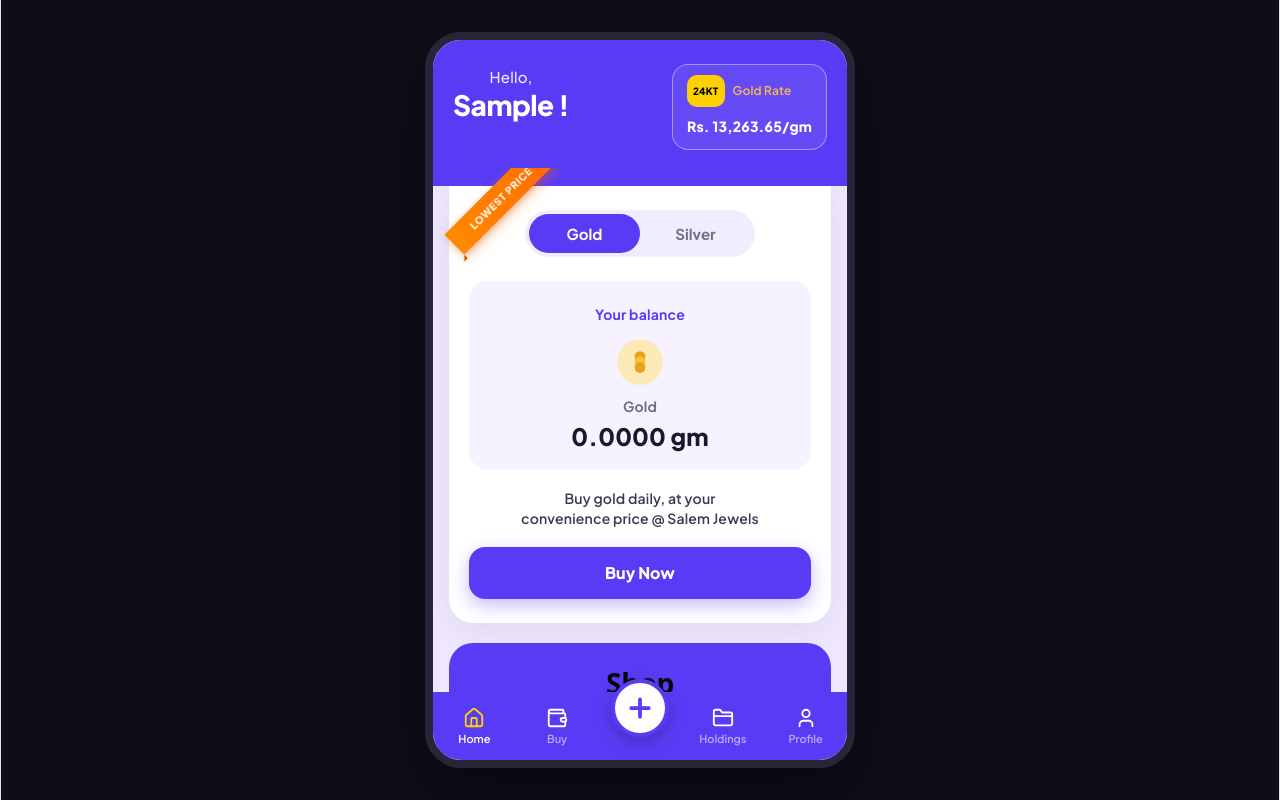
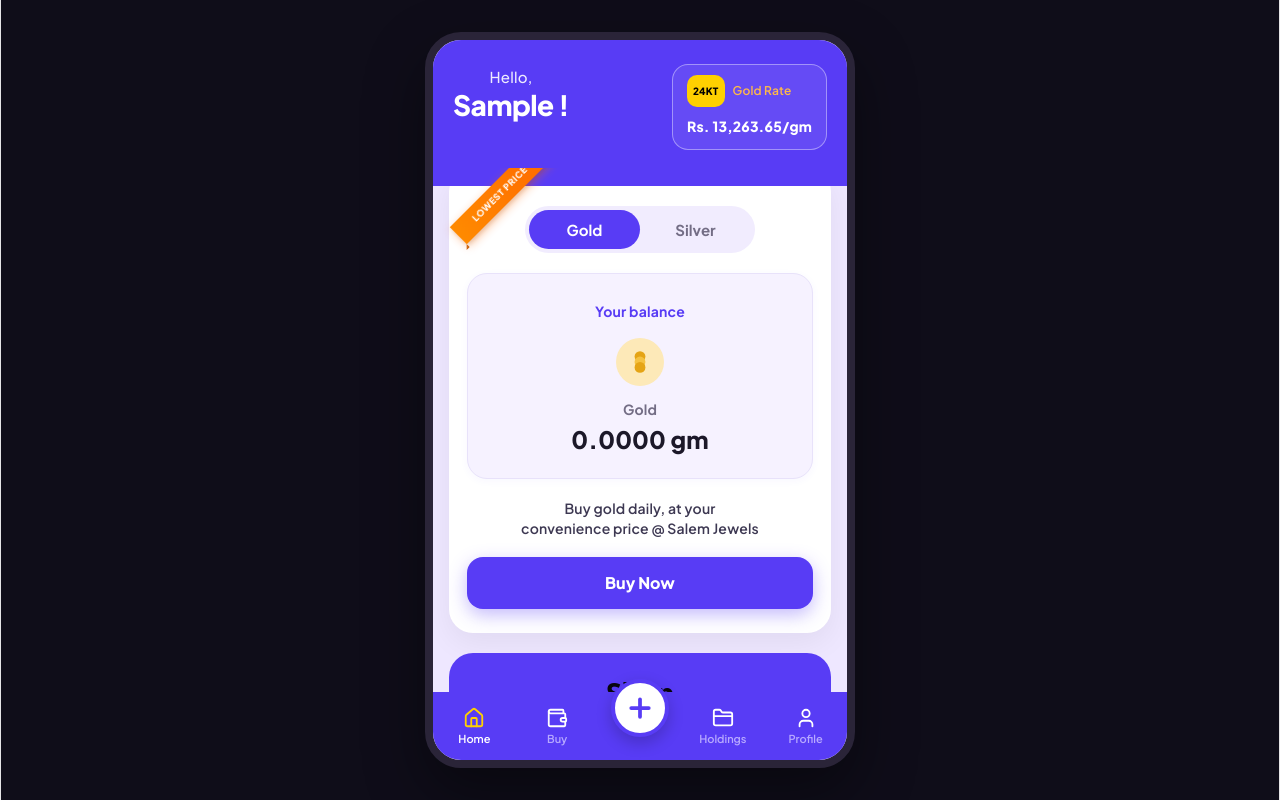
Before and after one commit to Dhivakar024/SJ_Jewellers, a React (Vite) app: page / in a window 1280 px wide. Both pictures are taken after typing "Sample", "5551234" into the empty fields and a click on the button "Sign in". Built offline with nearby package versions, Linux system fonts and the light colour scheme.

Commit message:
fix: increase Your Balance card height and spacing, adjust LOWEST PRICE ribbon to compact sleek dimensions

```diff
--- a/src/screens/HomeScreen.jsx
+++ b/src/screens/HomeScreen.jsx
@@ -71,7 +71,7 @@ export default function HomeScreen({ onNavigate, onTogglePlus }) {
         <div style={{
           backgroundColor: '#ffffff',
           borderRadius: '24px',
-          padding: '32px 20px 24px 20px',
+          padding: '30px 18px 24px 18px',
           position: 'relative',
           boxShadow: '0 10px 30px rgba(0, 0, 0, 0.06)',
           width: '100%',
@@ -90,7 +90,7 @@ export default function HomeScreen({ onNavigate, onTogglePlus }) {
             borderRadius: '30px',
             padding: '4px',
             display: 'flex',
-            margin: '10px auto 24px auto',
+            margin: '8px auto 20px auto',
             width: '230px'
           }}>
             <button
@@ -129,22 +129,25 @@ export default function HomeScreen({ onNavigate, onTogglePlus }) {
             </button>
           </div>
 
-          {/* Balance Inner Card (Shows ONLY the selected asset balance) */}
+          {/* Balance Inner Card (Taller, spacious, with all 4 rounded corners clearly visible) */}
           <div style={{
             backgroundColor: '#f6f2ff',
-            borderRadius: '18px',
-            padding: '20px 16px',
-            textAlign: 'center'
+            borderRadius: '20px',
+            padding: '24px 16px 26px 16px',
+            textAlign: 'center',
+            marginBottom: '20px',
+            border: '1px solid #e8e2fa',
+            boxShadow: '0 2px 8px rgba(88, 60, 245, 0.04)'
           }}>
-            <div style={{ color: 'var(--primary-purple)', fontWeight: '700', fontSize: '14px', marginBottom: '12px' }}>
+            <div style={{ color: 'var(--primary-purple)', fontWeight: '700', fontSize: '14px', marginBottom: '14px' }}>
               Your balance
             </div>
 
             {metalTab === 'gold' ? (
               <div style={{ textAlign: 'center' }}>
                 <div style={{
-                  width: '46px', height: '46px', borderRadius: '50%',
-                  backgroundColor: '#fde9b8', margin: '0 auto 8px auto',
+                  width: '48px', height: '48px', borderRadius: '50%',
+                  backgroundColor: '#fde9b8', margin: '0 auto 10px auto',
                   display: 'flex', alignItems: 'center', justifyContent: 'center'
                 }}>
                   <svg width="26" height="26" viewBox="0 0 24 24" fill="#e5a415">
@@ -161,8 +164,8 @@ export default function HomeScreen({ onNavigate, onTogglePlus }) {
             ) : (
               <div style={{ textAlign: 'center' }}>
                 <div style={{
-                  width: '46px', height: '46px', borderRadius: '50%',
-                  backgroundColor: '#e2e6ea', margin: '0 auto 8px auto',
+                  width: '48px', height: '48px', borderRadius: '50%',
+                  backgroundColor: '#e2e6ea', margin: '0 auto 10px auto',
                   display: 'flex', alignItems: 'center', justifyContent: 'center'
                 }}>
                   <svg width="26" height="26" viewBox="0 0 24 24" fill="#a0aab4">
@@ -186,7 +189,7 @@ export default function HomeScreen({ onNavigate, onTogglePlus }) {
             color: '#3d3852',
             fontWeight: '600',
             lineHeight: '1.4',
-            margin: '20px 10px 18px 10px'
+            margin: '0 10px 18px 10px'
           }}>
             Buy {metalTab} daily, at your<br />
             convenience price @ Salem Jewels
--- a/src/styles/app.css
+++ b/src/styles/app.css
@@ -551,10 +551,10 @@ textarea.profile-custom-input {
 /* Home Page Diagonal LOWEST PRICE Ribbon */
 .lowest-price-ribbon {
   position: absolute;
-  left: -14px;
-  top: 16px;
-  width: 132px;
-  height: 28px;
+  left: -8px;
+  top: 14px;
+  width: 118px;
+  height: 24px;
   background: linear-gradient(90deg, #FF8A00, #FF6A00);
   color: #ffffff;
   display: flex;
@@ -562,11 +562,11 @@ textarea.profile-custom-input {
   justify-content: center;
   transform: rotate(-45deg);
   font-weight: 800;
-  font-size: 10px;
-  letter-spacing: 0.8px;
+  font-size: 9px;
+  letter-spacing: 0.6px;
   text-transform: uppercase;
   z-index: 25;
-  box-shadow: 0 4px 12px rgba(255, 106, 0, 0.4), 0 2px 5px rgba(0, 0, 0, 0.15);
+  box-shadow: 0 3px 10px rgba(255, 106, 0, 0.4), 0 2px 4px rgba(0, 0, 0, 0.12);
   pointer-events: none;
   overflow: visible;
   white-space: nowrap;
@@ -575,17 +575,17 @@ textarea.profile-custom-input {
 .lowest-price-ribbon::after {
   content: "";
   position: absolute;
-  right: -5px;
-  bottom: -5px;
-  border-left: 5px solid #C85A00;
-  border-top: 5px solid transparent;
+  right: -4px;
+  bottom: -4px;
+  border-left: 4px solid #C85A00;
+  border-top: 4px solid transparent;
 }
 
 .lowest-price-ribbon::before {
   content: "";
   position: absolute;
-  left: -5px;
-  bottom: -5px;
-  border-right: 5px solid #C85A00;
-  border-top: 5px solid transparent;
+  left: -4px;
+  bottom: -4px;
+  border-right: 4px solid #C85A00;
+  border-top: 4px solid transparent;
 }
```
